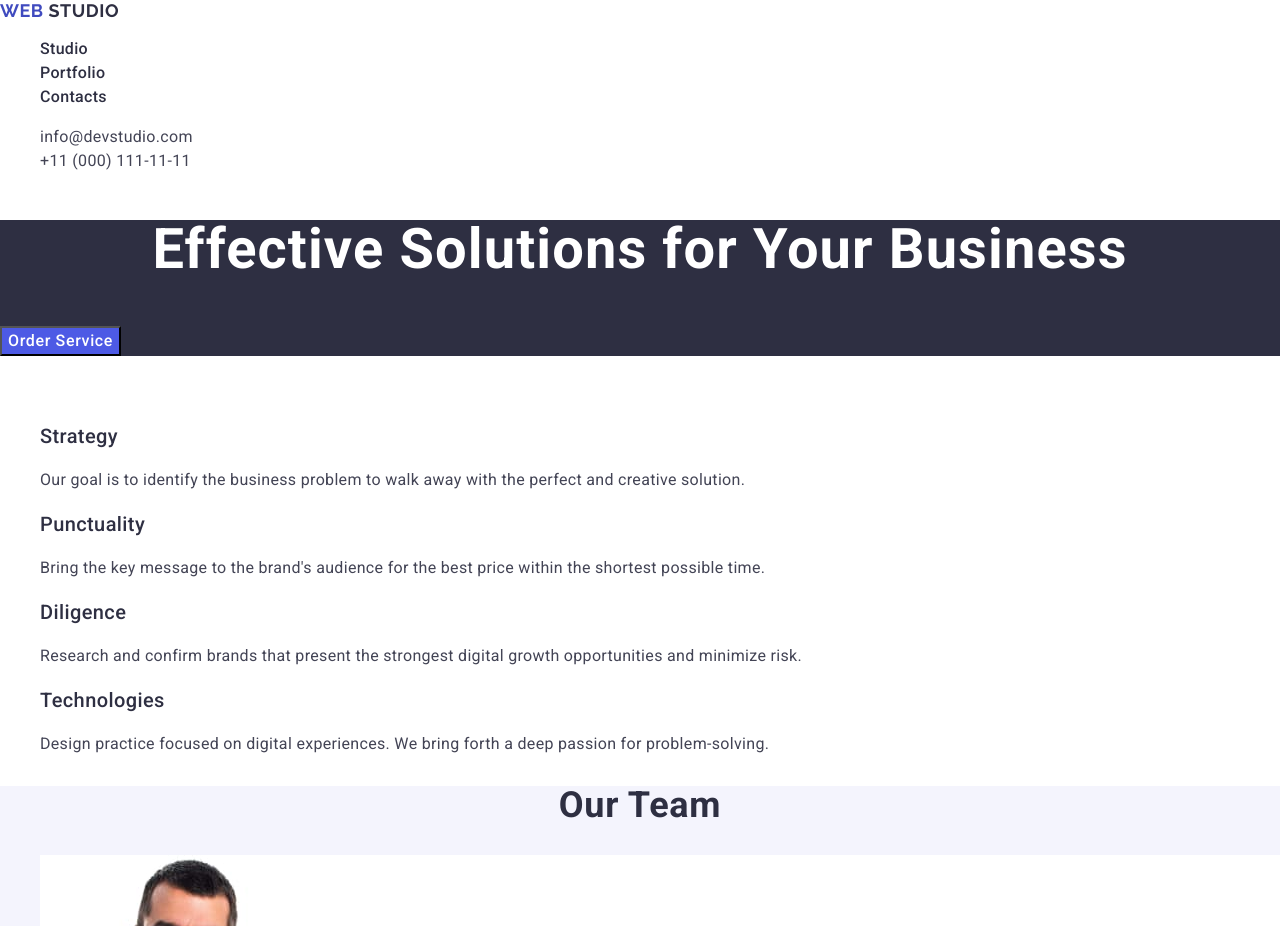
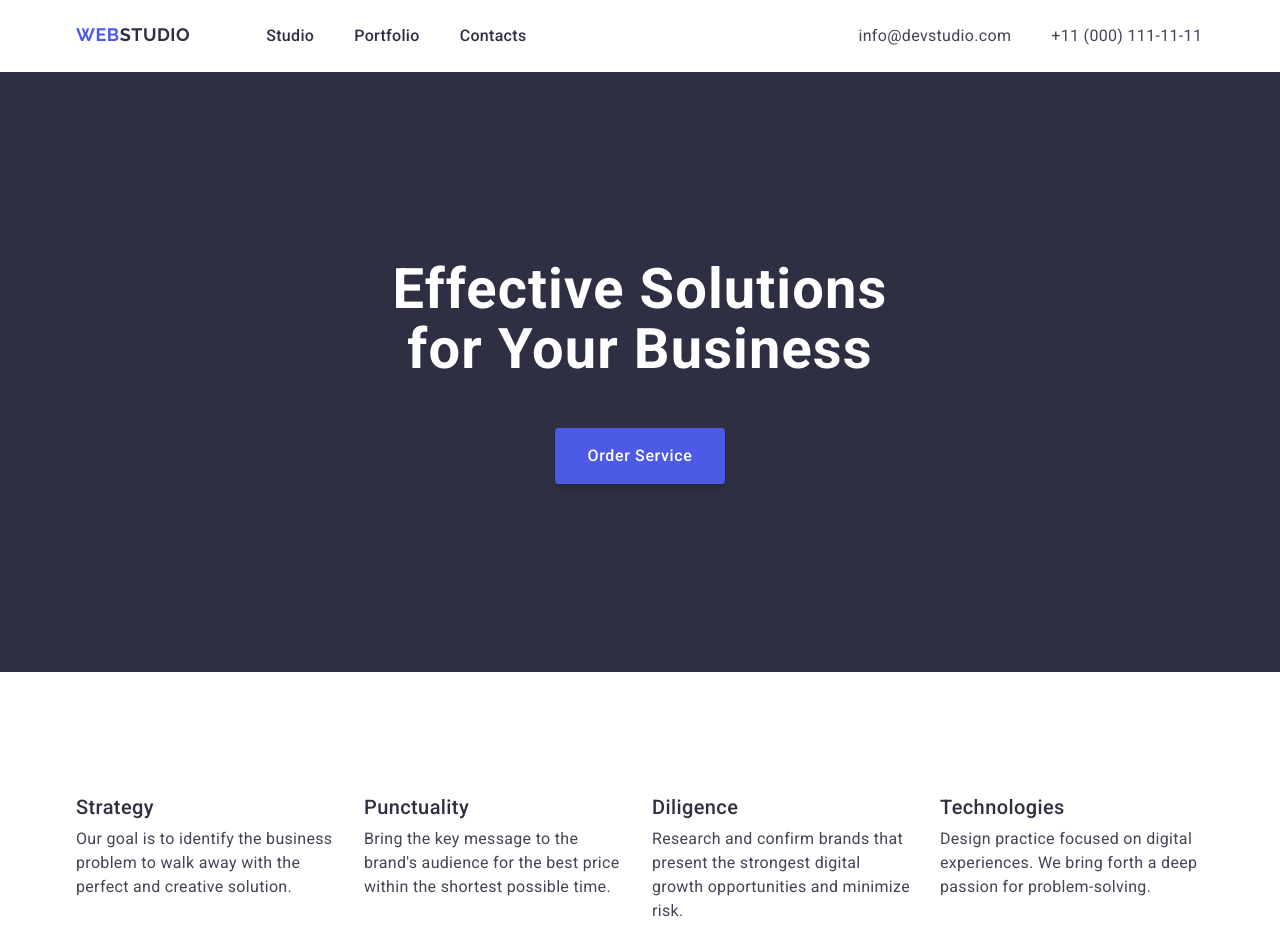
Before and after one commit to tanyyaato/goit-markup-hw-03, a plain HTML site: page index.html in a window 1280 px wide. Shown: the top 926 px of the page. Drawn offline with nearby package versions, Linux system fonts and the light colour scheme.

Commit message:
please-finish

```diff
--- a/css/styles.css
+++ b/css/styles.css
@@ -1,19 +1,50 @@
+*,
+*::before,
+*::after {
+box-sizing: border-box;
+}
+h1,h2,h3,h4,h5,h6, p{
+margin-top: 0;
+margin-bottom: 0;
+}
+ul{
+margin-top: 0;
+margin-bottom: 0;
+padding-left: 0;
+}
+img{
+display: block;
+max-width: 100%;
+}
+.container {
+width: 1158px;
+padding-left: 15px;
+padding-right: 15px;
+margin:0 auto;
+}
+button {
+cursor: pointer;
+}
+
 body {
 
 font-family: "Roboto", sans-serif;
 background-color: #ffffff;
 color: #434455;}
 
-  a {text-decoration: none;}
+a {text-decoration: none;
+padding-left: 0;}
 a:hover,
 a:focus{
 text-decoration: none;
 color: #404bbf;
 }
+
 h2{
 font-family: "Roboto"
 font-weight: 700;
 }
+
 h3{
 font-weight: 500;
 }
@@ -21,6 +52,7 @@ h3{
 ul {
 list-style-type: none;
 }
+
   p{
 font-size: 16px;
 line-height: 1.5;
@@ -30,11 +62,24 @@ h3{
 /*------- ---------------header---------------- */
 
 
-.header {}
+.header {
+padding-top: 24px;
+padding-bottom: 24px;
+}
 
-  .nav {}
+.nav-container{
+display: flex;
+
+ }
+.nav {
+display: flex;
+align-items: baseline;
+}
 
 .web {font-family: "Raleway", sans-serif;
+display: flex;
+gap: 0;
+margin-right: 76px;
 font-weight: 700;
 text-transform:uppercase;
 font-size: 18px;
@@ -51,13 +96,23 @@ letter-spacing: 0.03em;
 text-transform: uppercase;
 color: #2e2f42;
 }
+.header-links{
+display: flex;
+justify-content: center;
+}
+.nav-list{
+justify-content: center;
+display: flex;
+gap: 40px;
+margin-right: 332px;
+}
 
-    .nav-list-item{}
-
-
-
+ .nav-list-item{
+  }
 
 .nav-item-link {
+display: flex;
+gap: 40px;
 font-weight: 500;
 font-size: 16px;
 line-height: 1.5;
@@ -65,27 +120,25 @@ letter-spacing: 0.03em;
 color: #2e2f42;
  }
 
-/* -------------------------------------- */
-
     /* ----------address--------------- */
 
 .address {
 font-style: normal;
 }
 
-    .address-list {}
+.address-list {
+display: flex;
+gap: 40px;
+}
 
 
 .address-item {}
 
-    .address-link
-    {
+.address-link  {
 font-size: 16px;
 line-height: 1.5;
 letter-spacing: 0.02em;
 color: #434455;
-
-
 }
 
 /* ----------------------------------------------- */
@@ -95,49 +148,74 @@ letter-spacing: 0.03em;
 
 .effect {
 background-color: #2e2f42;
+padding-top: 188px;
+padding-bottom: 188px;
 }
 
 .title {font-weight: 700;
+max-width: 496px;
 font-size: 56px;
 text-align: center;
 line-height: 1.07;
 letter-spacing: 0.02em;
-    color: #fff;}
+color: #fff;
+margin: 0 auto;
+padding-bottom: 48px;
+}
 
-.btn {
+.btn-text {
 font-family: inherit;
- rgba(0, 0, 0, 0.15);
- background: #4d5ae5;
 font-weight: 500;
 font-size: 16px;
 line-height: 1.5;
 letter-spacing: 0.04em;
 color: #fff;
- cursor: pointer;
 }
- .btn:hover,
- .btn:focus{
-  text-decoration: underline;
-  background-color: #404BBF;
+
+ .btn{
+display: block;
+border-radius: 4px;
+box-shadow: 0 4px 4px 0 rgba(0, 0, 0, 0.15);
+background: #4d5ae5;
+padding: 16px 32px;
+border: none;
+margin: 0 auto;
 }
-  /*-------------------------------------  */
+.btn:hover{
+background: #404bbf;
+}
+
 
  /*------------------features-------------------  */
  .features {
+  padding-top: 123px;
+  padding-bottom: 120px;
  }
 .f-main-hidden {
-    clip-path: inset(50%);
-
+ position: absolute;
+  width: 1px;
+  height: 1px;
+  margin: -1px;
+ border: 0;
+ padding: 0;
+  white-space: nowrap;
+  clip-path: inset(100%);
+  clip: rect(0 0 0 0);
   overflow: hidden;
-      white-space: nowrap;
-
   }
 
-   .f-list {}
+.f-list {
+  display: flex;
+  gap: 24px;
+}
 
- .f-item {}
+.f-item {
+display: block;
+width: calc((100% - 3*24px) / 4);
+}
 
 .f-subtitle {
+  padding-bottom: 8px;
 font-weight: 500;
 font-size: 20px;
 line-height: 1.2;
@@ -152,10 +230,11 @@ letter-spacing: 0.03em;
 color: #434455;
 }
 
-  /* ------------------------------------ */
 
  /*------------------our team -------------------  */
 .our-team {
+  padding-top: 120px;
+  padding-bottom: 120px;
 background: #f4f4fd;
 }
 
@@ -165,26 +244,39 @@ letter-spacing: 0.03em;
 letter-spacing: 0.02em;
 text-align: center;
 text-transform: capitalize;
-    color: #2e2f42;}
+color: #2e2f42;
+padding-bottom: 72px;
+}
 
-  .t-list {}
+.t-list {
+  display: flex;
+  gap: 24px;
+  ;
+}
 
-  .t-item {
+.t-item{
+ width: calc((100% - 3*24px) / 4);
 background-color: #FFFFFF
 }
 
-  .team-image {}
-
+.team-image {
+}
+.description{
+  text-align: center;
+  padding: 32px 0;
+}
 .team-name {
 font-weight: 500;
 font-size: 20px;
 line-height: 1.2;
 letter-spacing: 0.02em;
-    color: #2e2f42;}
+color: #2e2f42;
+padding-bottom: 8px;}
 
 .team-text {
 color: #434455;
 }
+
 /* ------------------------------------- */
 
 /* ---------------portfolio------------- */
@@ -221,6 +313,7 @@ color: #2e2f42;
 
 /* ------------------------footer------------------- */
 .logo-footer{
+
 font-family: "Raleway",
 sans-serif;
 font-weight: 700;
--- a/index.html
+++ b/index.html
@@ -20,9 +20,11 @@
 <body>
     <!--header-->
     <header class="header">
+        <div class="container nav-container">
             <nav class="nav">
                 <a class="web" href="./index.html">Web <span class="web-logo">Studio</span></a>
                 <!--navigation-->
+
                 <ul class="nav-list">
                     <li class="nav-list-item">
                         <a href="./index.html" class="nav-item-link">Studio</a>
@@ -46,17 +48,23 @@
                     </li>
                 </ul>
             </address>
+        </div>
     </header>
 
     <!--main text-->
     <main class="main">
         <section class="effect">
+            <div class="container">
                 <h1 class="title">Effective Solutions for Your Business</h1>
-            <button class="btn" type="button">Order Service </button>
+                <button class="btn" type="button"><span class="btn-text">Order Service</span> </button>
+            </div>
         </section>
+
         <!-----features------->
         <section class="features">
+            <div class="container">
                 <h2 class="f-main-hidden">features</h2>
+                <div class="list-container">
                     <ul class="f-list">
                         <li class="f-item">
                             <h3 class="f-subtitle">Strategy</h3>
@@ -68,14 +76,16 @@
                         <li class="f-item">
                             <h3 class="f-subtitle">Punctuality</h3>
                             <p class="f-text">
-                        Bring the key message to the brand's audience for the best price within the shortest possible
+                                Bring the key message to the brand's audience for the best price within the shortest
+                                possible
                                 time.
                             </p>
                         </li>
-                <li>
+                        <li class="f-item">
                             <h3 class="f-subtitle">Diligence</h3>
                             <p class="f-text">
-                        Research and confirm brands that present the strongest digital growth opportunities and minimize
+                                Research and confirm brands that present the strongest digital growth opportunities and
+                                minimize
                                 risk.
                             </p>
                         </li>
@@ -87,40 +97,54 @@
                             </p>
                         </li>
                     </ul>
+                </div>
+            </div>
+
         </section>
         <!-------------------our team------------------->
         <section class="our-team">
+            <div class="container">
                 <h2 class="t-title">Our Team</h2>
                 <ul class="t-list">
                     <li class="t-item">
                         <img src="./images/product-designer.jpg" alt="project designer" width="264" height="260"
                             class="team-image " />
+                        <div class="description">
                             <h3 class="team-name">Mark Guerrero</h3>
                             <p class="team-text">Product Designer</p>
+                        </div>
                     </li>
 
                     <li class="t-item">
                         <img src="./images/frontend-developer.jpg" alt="frontend developer" width="264" height="260"
                             class="team-image " />
+                        <div class="description">
                             <h3 class="team-name">Tom Ford</h3>
                             <p class="team-text">Frontend Developer</p>
+                        </div>
                     </li>
                     <li class="t-item">
                         <img src="./images/marketing.jpg" alt="marketing specialist" width="264" height="260"
                             class="team-image " />
+                        <div class="description">
                             <h3 class="team-name">Camila Garcia</h3>
                             <p class="team-text">Marketing</p>
+                        </div>
                     </li>
                     <li class="t-item">
                         <img src="./images/ui-designer.jpg" alt="ui designer" width="264" height="260"
                             class="team-image " />
+                        <div class="description">
                             <h3 class="team-name">Daniel Wilson</h3>
                             <p class="team-text">UI Designer</p>
+                        </div>
                     </li>
                 </ul>
+            </div>
         </section>
         <!-------------our portfolio--------------------->
         <section class="portfolio">
+            <div class="container">
                 <h2 class="portfolio-name">Our Portfolio</h2>
                 <ul class="oprtfolio-list">
                     <li class="oppoturnity">
@@ -139,7 +163,8 @@
 
                     </li>
                     <li class="oppoturnity">
-                    <img src="./images/pc-app-min.jpg" alt="PC app" width="360" height="300" class="portfolio-image">
+                        <img src="./images/pc-app-min.jpg" alt="PC app" width="360" height="300"
+                            class="portfolio-image">
                         <h3 class="port-name">Meditation App</h3>
                         <p class="port-text">App</p>
 
@@ -165,12 +190,15 @@
                     </li>
                 </ul>
 
+            </div>
         </section>
     </main>
     <footer class="effect">
+        <div class="container">
             <a class="web" href="./index.html">Web<span class="logo-footer">Studio</span></a>
             <p class="footer-text">Increase the flow of customers and sales for your business with digital marketing &
                 growth solutions.</p>
+        </div>
     </footer>
 </body>
 
```
Lines whose indentation alone changed are shown as unchanged.
